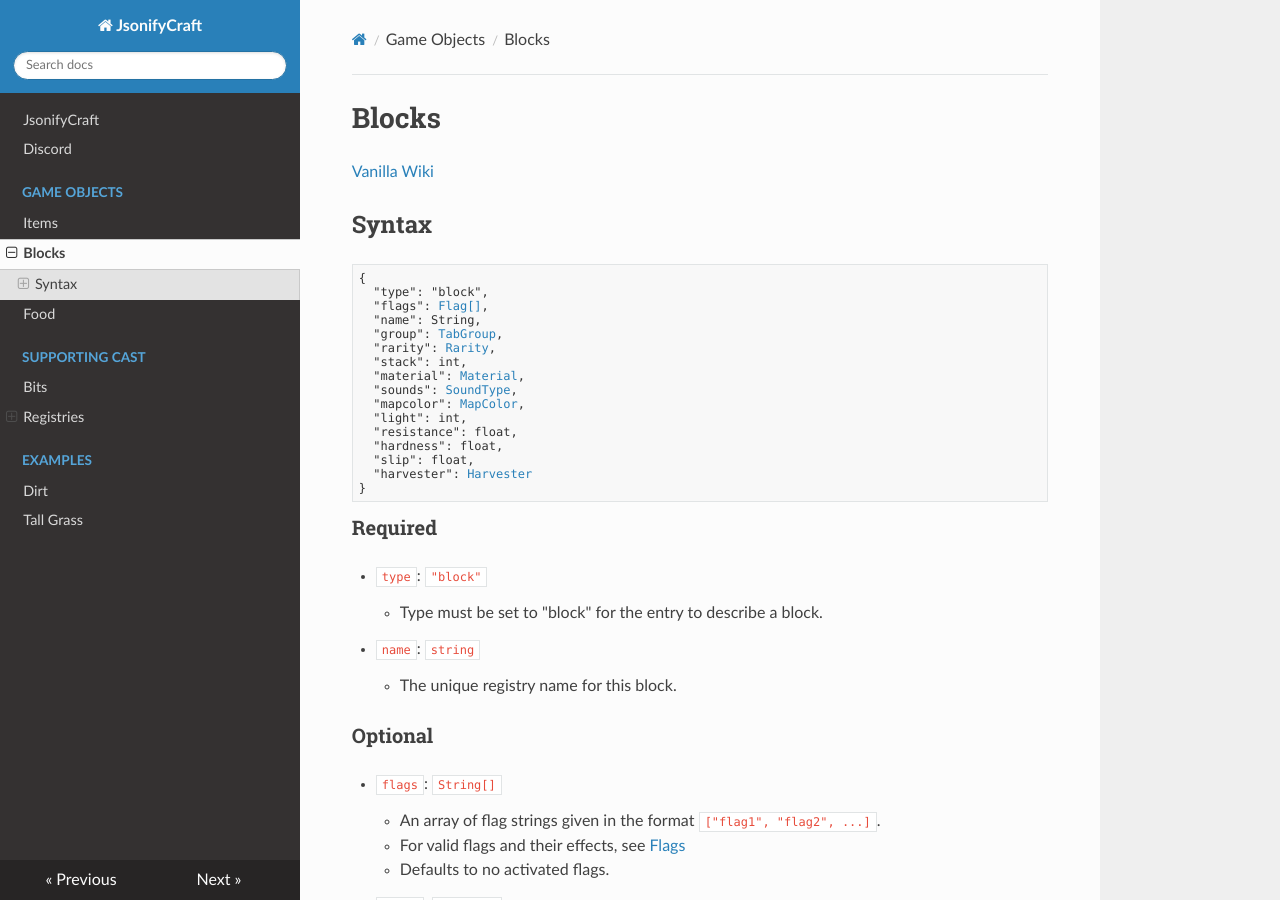
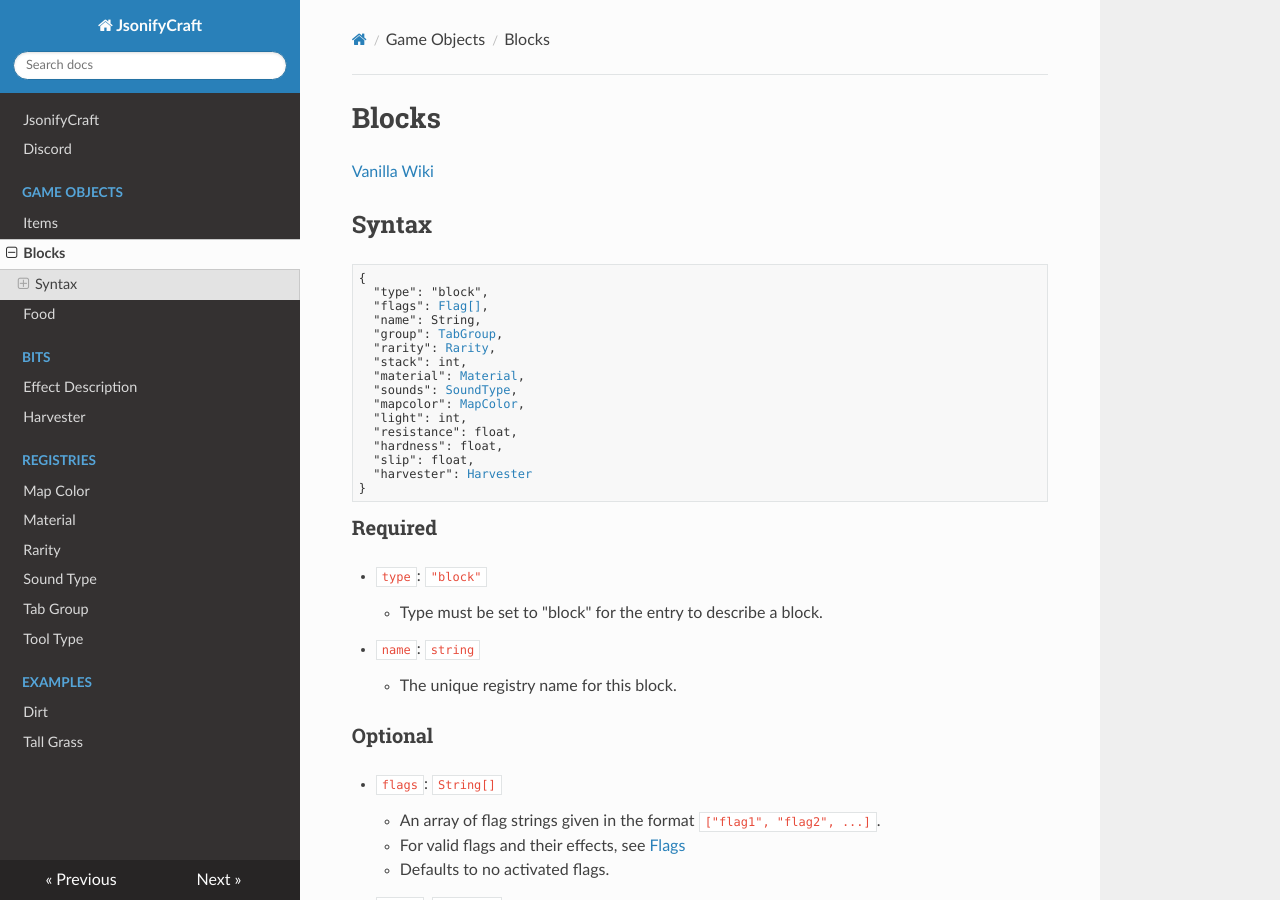
Before and after one commit to tmetcalfe89-zz/JsonifyCraft-docs, an MkDocs documentation site: the page built from docs/blocks.md, in a window 1280 px wide and 900 px high. Built offline with MkDocs 1.6.1, drawn with Linux system fonts in a browser that asks for light colours; nearby versions of some CDN libraries.

Commit message:
Moved bits to their own folder.
Again, one page won't cut this if we expand at all.

```diff
--- a/docs/blocks.md
+++ b/docs/blocks.md
@@ -19,7 +19,7 @@
   "resistance": float,
   "hardness": float,
   "slip": float,
-  "harvester": <a href="./../bits#harvester">Harvester</a>
+  "harvester": <a href="./../bits/harvester">Harvester</a>
 }
 </pre>
 
@@ -85,7 +85,7 @@
     * Defaults to -1.0.
 * `harvester`: `Harvester`
     * The tool type that works on this block.
-    * See [Harvester](../bits#harvester) for more information.
+    * See [Harvester](../bits/harvester) for more information.
     * Defaults to empty.
 
 ### Flags
--- a/docs/food.md
+++ b/docs/food.md
@@ -17,7 +17,7 @@
   "meat": boolean,
   "canEatWhenFull": boolean,
   "fastToEat": boolean,
-  "effects": EffectDescription[]
+  "effects": <a href="./../bits/effectdescription">EffectDescription[]</a>
 }
 </pre>
 
@@ -60,7 +60,7 @@
     * Defaults to 64.
 * `effects`: `EffectDescription[]`
     * An array of effect descriptions detailing what effects the player incurs after eating.
-    * See [Effect Description](../bits#effect-description) for more information.
+    * See [Effect Description](../bits/effectdescription) for more information.
     * Defaults to empty.
 
 ### Flags
--- a/mkdocs.yml
+++ b/mkdocs.yml
@@ -12,15 +12,16 @@ nav:
     - 'items.md'
     - 'blocks.md'
     - 'food.md'
-  - Supporting Cast:
-    - 'bits.md'
-    - Registries:
-      - 'registries/mapcolor.md'
-      - 'registries/material.md'
-      - 'registries/rarity.md'
-      - 'registries/soundtype.md'
-      - 'registries/tabgroup.md'
-      - 'registries/tooltype.md'
+  - Bits:
+    - 'bits/effectdescription.md'
+    - 'bits/harvester.md'
+  - Registries:
+    - 'registries/mapcolor.md'
+    - 'registries/material.md'
+    - 'registries/rarity.md'
+    - 'registries/soundtype.md'
+    - 'registries/tabgroup.md'
+    - 'registries/tooltype.md'
   - Examples:
     - 'examples/dirt.md'
     - 'examples/tallgrass.md'
```
Also changed, not shown: docs/bits.md (deleted, +0 -14 lines), docs/bits/effectdescription.md (added, +10 -0 lines), docs/bits/harvester.md (added, +8 -0 lines).
